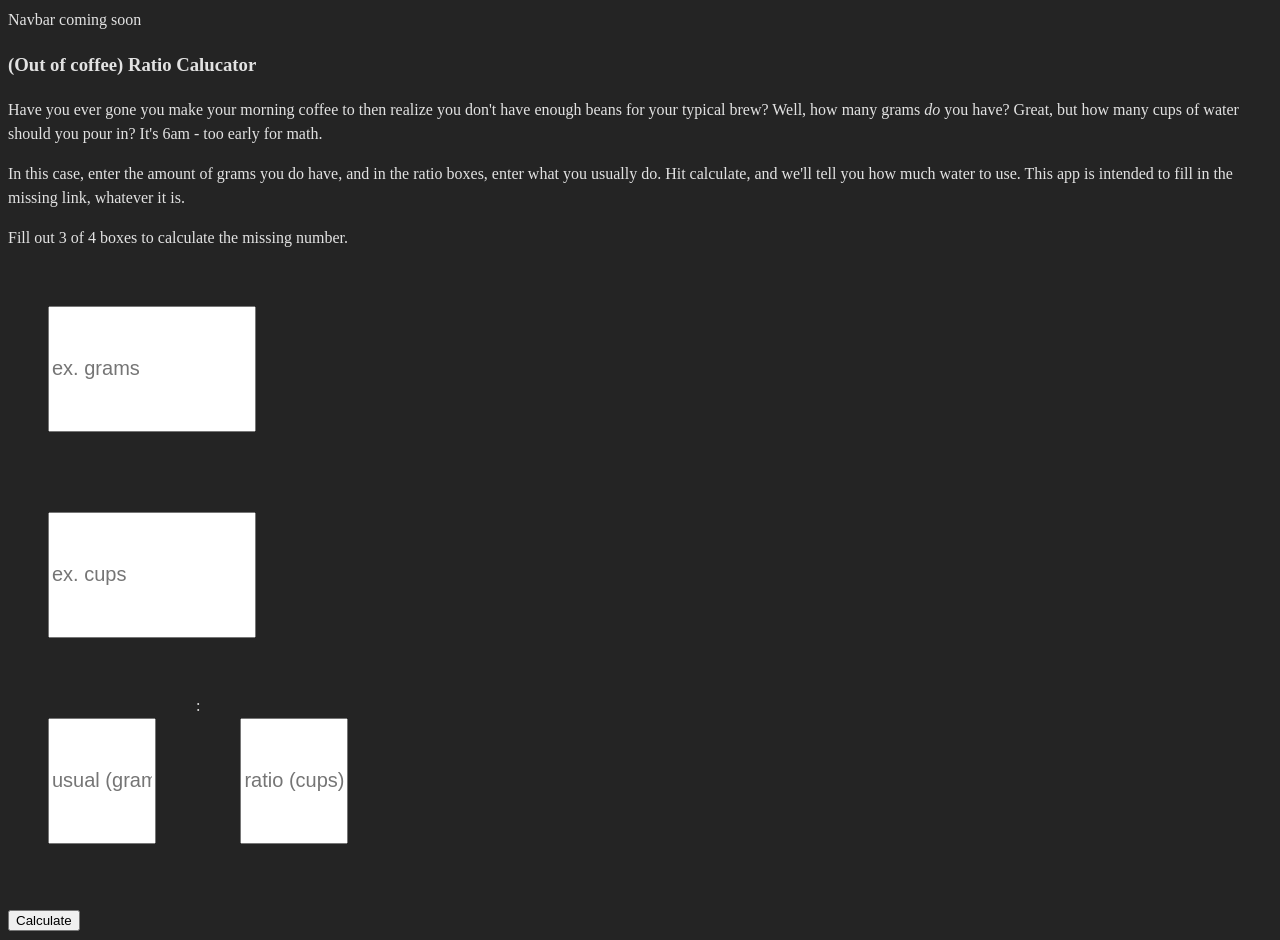
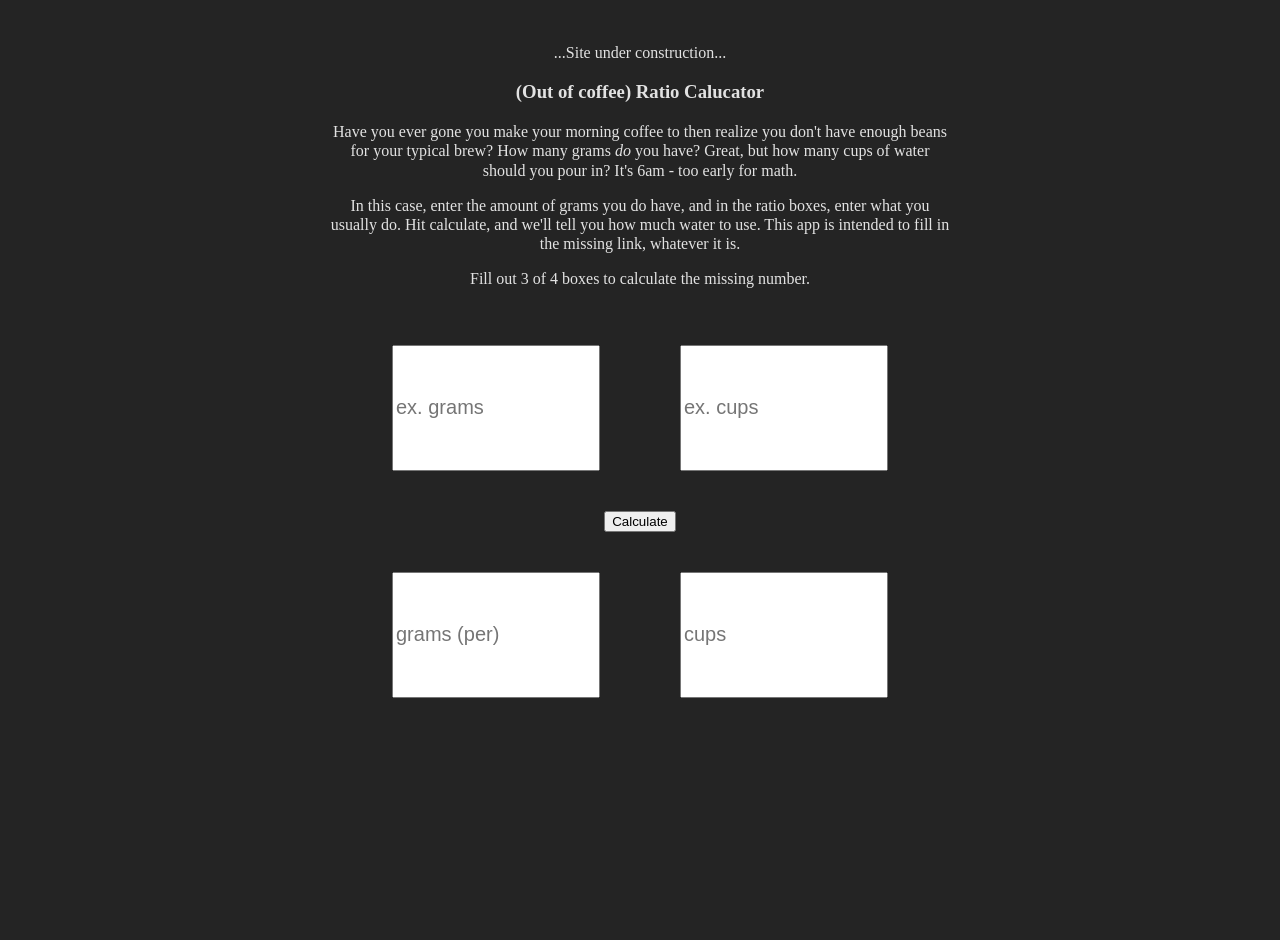
Before and after one commit to Jacob-Burnstein/ratioApp, a React (Vite) app: page / in a window 1280 px wide. After the commit the page ends 800 px from the top, so only its background shows below. Built offline with nearby package versions, Linux system fonts and the light colour scheme.

Commit message:
more css

```diff
--- a/index.html
+++ b/index.html
@@ -12,7 +12,7 @@
     <title>Ratio</title>
   </head>
   <body>
-    <div id="root"></div>
+    <div id="root" class="container"></div>
     <script type="module" src="/src/main.jsx"></script>
   </body>
 </html>
--- a/src/Body.jsx
+++ b/src/Body.jsx
@@ -47,7 +47,7 @@ export default function Body() {
       <h3>(Out of coffee) Ratio Calucator</h3>
       <p>
         Have you ever gone you make your morning coffee to then realize you
-        don't have enough beans for your typical brew? Well, how many grams
+        don't have enough beans for your typical brew? How many grams
         <em> do </em>
         you have? Great, but how many cups of water should you pour in? It's 6am
         - too early for math.
@@ -60,6 +60,7 @@ export default function Body() {
       </p>
       <form onSubmit={handleCalculate}>
         <p>Fill out 3 of 4 boxes to calculate the missing number.</p>
+        <div className="topInputContainer">
           <input
             type="text"
             className="inputs"
@@ -67,7 +68,6 @@ export default function Body() {
             value={x}
             onChange={(e) => setX(e.target.value)}
           />
-        <br />
           <input
             className="inputs"
             type="text"
@@ -75,26 +75,25 @@ export default function Body() {
             value={y}
             onChange={(e) => setY(e.target.value)}
           />
-        <br />
+        </div>
+        <button>Calculate</button>
         <div className="ratio-container">
           <input
             type="text"
             className="ratio-inputs"
-            placeholder="usual (grams)"
+            placeholder="grams (per)"
             value={a}
             onChange={(e) => setA(e.target.value)}
           />
-          <p>:</p>
           <input
             type="text"
             className="ratio-inputs"
-            placeholder="ratio (cups)"
+            placeholder="cups"
             value={b}
             onChange={(e) => setB(e.target.value)}
           />
         </div>
         <br />
-        <button>Calculate</button>
       </form>
       {message ? <p>{message}</p> : null}
     </>
--- a/src/Navbar.jsx
+++ b/src/Navbar.jsx
@@ -1,3 +1,3 @@
 export default function Navbar() {
-  return <nav>Navbar coming soon</nav>;
+  return <nav>...Site under construction...</nav>;
 }
--- a/src/index.css
+++ b/src/index.css
@@ -1,14 +1,24 @@
 :root {
-  line-height: 1.5;
-  font-weight: 400;
+  line-height: 1.2;
   font-size: 16px;
   color-scheme: light dark;
   color: rgba(255, 255, 255, 0.87);
   background-color: #242424;
+  width: 40em;
+  margin: 0 auto;
+  height: 100vh;
+  display: flex;
+  justify-content: center;
+  align-items: center;
+}
+
+.container {
+  text-align: center;
 }
 
 .ratio-container {
   display: flex;
+  justify-content: center;
 }
 
 .inputs {
@@ -18,9 +28,18 @@
   font-size: 20px;
 }
 
+.topInputContainer {
+  display: flex;
+  justify-content: center;
+}
+
 .ratio-inputs {
-  width: 5em;
+  width: 10em;
   height: 6em;
   margin: 2em;
   font-size: 20px;
 }
+
+button {
+  justify-content: center;
+}
```
Lines whose indentation alone changed are shown as unchanged.
